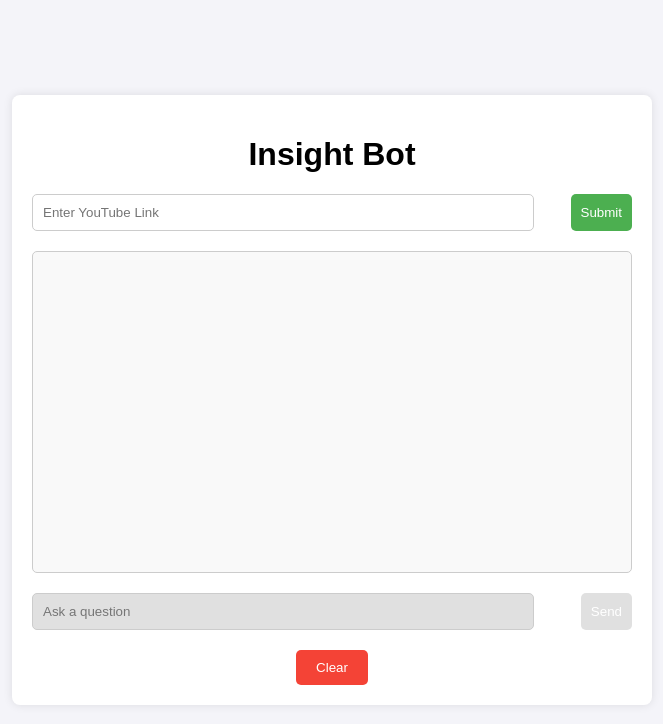
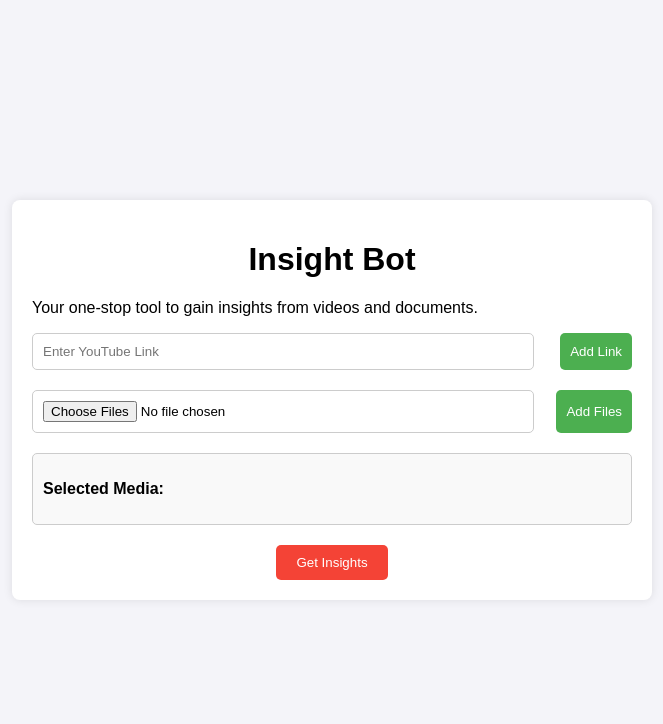
Before and after one commit to rakshathavasudev/InSightBot, a Flask app: page / in a window 1280 px wide. Shown: the top 724 px of the page, without its empty margins (308-971 px from the left). Run offline with Flask 3, Linux system fonts and the light colour scheme.

Commit message:
working code

```diff
--- a/app.py
+++ b/app.py
@@ -1,16 +1,24 @@
 from flask import Flask, render_template, request, jsonify
-from .groq_utils import GroqClass
-from .preprocessing import DocumentProcessor
-from .transcriber import YouTubeTranscriber
+from groq_utils import GroqClass
+from preprocessing import DocumentProcessor
+from transcriber import YouTubeTranscriber
 from langchain_community.embeddings import HuggingFaceEmbeddings
 import os
+from dotenv import load_dotenv
+app = Flask(__name__)
+# Load environment variables from .env file
+load_dotenv()
 
-app = Flask(__name__)
+index_name = "insightbot"
+namespace = "transcripts"
+# Set environment variables from .env
+os.environ['PINECONE_API_KEY'] = os.getenv('PINECONE_API_KEY')
+os.environ['GROQ_API_KEY'] = os.getenv('GROQ_API_KEY')
 
 # Initialize embeddings and shared classes
 embeddings = HuggingFaceEmbeddings(model_name="sentence-transformers/all-MiniLM-L6-v2")
 groq_client = GroqClass()  # Initialize GroqClass globally to be reused
-document_processor = DocumentProcessor()  # Initialize DocumentProcessor globally
+document_processor = DocumentProcessor(index_name=index_name,namespace=namespace)  # Initialize DocumentProcessor globpally
 # GLOBAL
 document_dir_path = "resources/documents"
 transcript_dir_path = "resources/transcripts"
@@ -116,8 +124,6 @@ def submit_media():
 def ask_question():
     question = request.form.get('question')
     # Get the response from the model
-    index_name = "insight-bot"
-    namespace = "media-data"
     pinecone_index = groq_client.initialize_pinecone(index_name)
     answer=groq_client.perform_rag(pinecone_index, namespace, question)
     return jsonify({"question": question, "answer": answer})
--- a/preprocessing/Prepare.py
+++ b/preprocessing/Prepare.py
@@ -1,6 +1,6 @@
 import os
 import time
-from langchain.document_loaders import TextLoader
+from langchain_community.document_loaders import TextLoader
 from langchain.schema import Document
 from langchain_pinecone import PineconeVectorStore
 from langchain.text_splitter import RecursiveCharacterTextSplitter
--- a/requirements.txt
+++ b/requirements.txt
@@ -11,4 +11,4 @@ flask
 pytube
 youtube_transcript_api
 python-dotenv
-docx
+python-docx
--- a/static/script.js
+++ b/static/script.js
@@ -1,27 +1,3 @@
-// Function to handle YouTube link submission
-function submitYoutubeLink() {
-    const youtubeLink = document.getElementById('youtube-link').value;
-
-    if (!youtubeLink) {
-        alert('Please enter a YouTube link');
-        return;
-    }
-
-    fetch('/submit_youtube_link', {
-        method: 'POST',
-        headers: {
-            'Content-Type': 'application/x-www-form-urlencoded'
-        },
-        body: `youtube_link=${youtubeLink}`
-    })
-    .then(response => response.json())
-    .then(data => {
-        document.getElementById('link-status').textContent = data.message;
-        document.getElementById('send-button').disabled = false;
-        document.getElementById('question-input').disabled = false;
-    })
-    .catch(error => console.error('Error:', error));
-}
 
 // Function to handle question submission and display chat
 function askQuestion() {
@@ -65,18 +41,96 @@ function askQuestion() {
     .catch(error => console.error('Error:', error));
 }
 
-// Function to clear chat and reset inputs
+// Function to clear chat
 function clearChat() {
     // Clear chat messages
     document.getElementById('chat-box').innerHTML = '';
+}
 
-    // Clear the YouTube link input
-    document.getElementById('youtube-link').value = '';
+// Store selected media
+const mediaItems = [];
 
-    // Clear the link status message
-    document.getElementById('link-status').textContent = '';
+// Add YouTube Link
+function addYoutubeLink() {
+    const link = document.getElementById('youtube-link').value;
+    if (link) {
+        mediaItems.push({ type: 'YouTube', value: link });
+        updateMediaList();
+        document.getElementById('youtube-link').value = '';
+    } else {
+        alert('Please enter a valid YouTube link.');
+    }
+}
 
-    // Disable the question input and Send button
-    document.getElementById('question-input').disabled = true;
-    document.getElementById('send-button').disabled = true;
+// Add Uploaded Documents
+function addDocuments() {
+    const files = document.getElementById('upload-docs').files;
+    for (let i = 0; i < files.length; i++) {
+        // Push the entire file object, not just the name
+        mediaItems.push({ type: 'Document', value: files[i] });
+    }
+    updateMediaList();
 }
+
+// Update the Media List Display
+function updateMediaList() {
+    const list = document.getElementById('media-items');
+    list.innerHTML = '';
+    mediaItems.forEach(item => {
+        const li = document.createElement('li');
+        li.textContent = `${item.type}: ${
+            item.type === 'Document' ? item.value.name : item.value
+        }`;
+        list.appendChild(li);
+    });
+}
+
+// Submit and process all media
+function submitMedia() {
+    const formData = new FormData();
+
+    // Add YouTube Links and Documents to FormData
+    mediaItems.forEach(item => {
+        if (item.type === 'YouTube') {
+            formData.append('youtube_links[]', item.value);
+        } else if (item.type === 'Document') {
+            // Use the actual file object
+            formData.append('documents[]', item.value);
+        }
+    });
+
+    // Debug: Log form data entries
+    for (const [key, value] of formData.entries()) {
+        console.log(`${key}:`, value);
+    }
+
+    // Send FormData to the server
+    return fetch('/submit_media', {
+        method: 'POST',
+        body: formData,
+    });
+}
+
+// Navigate to Chatbot Page
+async function goToChatbot() {
+    if (mediaItems.length > 0) {
+        try {
+            // Call submitMedia and wait for the server response
+            const response = await submitMedia();
+
+            if (response.ok) {
+                // Redirect to the chatbot page if submission is successful
+                window.location.href = '/chatbot';
+            } else {
+                // Handle errors from the server
+                const errorData = await response.json();
+                alert(`Error: ${errorData.error || 'Failed to submit media.'}`);
+            }
+        } catch (error) {
+            console.error('Error submitting media:', error);
+            alert('An error occurred while submitting media. Please try again.');
+        }
+    } else {
+        alert('Please add at least one media item.');
+    }
+}
--- a/static/style.css
+++ b/static/style.css
@@ -95,3 +95,22 @@ input:disabled, button:disabled {
 .clear-section button:hover {
     background-color: #e53935;
 }
+
+/* Media List Styling */
+#media-list {
+    margin-top: 20px;
+    padding: 10px;
+    background-color: #f9f9f9;
+    border: 1px solid #ccc;
+    border-radius: 5px;
+}
+
+#media-items {
+    list-style-type: none;
+    padding: 0;
+}
+
+#media-items li {
+    padding: 5px;
+    border-bottom: 1px solid #ddd;
+}
--- a/templates/index.html
+++ b/templates/index.html
@@ -3,36 +3,34 @@
 <head>
     <meta charset="UTF-8">
     <meta name="viewport" content="width=device-width, initial-scale=1.0">
-    <title>Flask Chatbot</title>
+    <title>Insight Bot Landing Page</title>
     <link rel="stylesheet" href="{{ url_for('static', filename='style.css') }}">
 </head>
 <body>
     <div class="container">
         <h1>Insight Bot</h1>
+        <p>Your one-stop tool to gain insights from videos and documents.</p>
 
-        <!-- Input section for YouTube Link -->
+        <!-- Input section for media -->
         <div class="input-section">
             <input type="text" id="youtube-link" placeholder="Enter YouTube Link">
-            <button onclick="submitYoutubeLink()">Submit</button>
+            <button onclick="addYoutubeLink()">Add Link</button>
         </div>
-        <div id="link-status"></div>
-
-        <!-- Chat section -->
-        <div class="chat-box" id="chat-box">
-            <!-- Chat messages will be dynamically inserted here -->
+        <div class="input-section">
+            <input type="file" id="upload-docs" multiple accept=".pdf,.doc,.docx,.txt">
+            <button onclick="addDocuments()">Add Files</button>
         </div>
 
-        <!-- Input section for question -->
-        <div class="question-section">
-            <input type="text" id="question-input" placeholder="Ask a question" disabled>
-            <button onclick="askQuestion()" id="send-button" disabled>Send</button>
+        <!-- Display selected inputs -->
+        <div id="media-list">
+            <p><strong>Selected Media:</strong></p>
+            <ul id="media-items"></ul>
         </div>
 
-        <!-- Clear Button -->
+        <!-- Get Insights Button -->
         <div class="clear-section">
-            <button onclick="clearChat()">Clear</button>
+            <button onclick="goToChatbot()">Get Insights</button>
         </div>
-
     </div>
 
     <script src="{{ url_for('static', filename='script.js') }}"></script>
```
Also changed, not shown: groq_utils/GroqClass.py (+11 -11 lines), templates/chatbot.html (added, +33 -0 lines), 1 other file.
